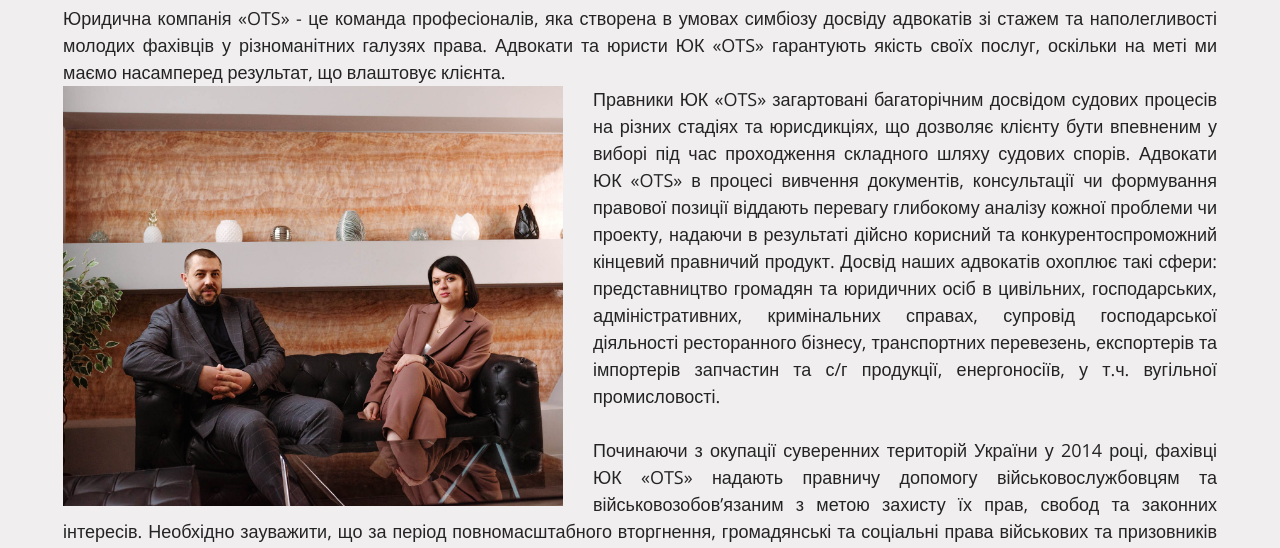
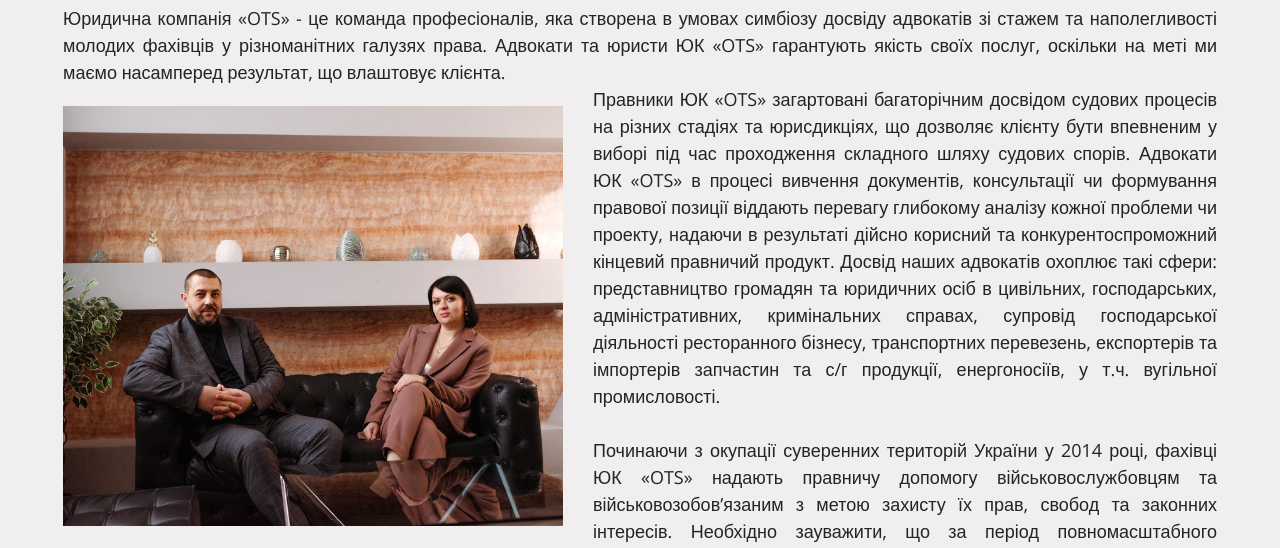
Before and after one commit to fibanachix/fibanachix.github.io, a plain HTML site: page pages/services.html in a window 1280 px wide. Shown: the part 247-795 px from the top of the page. Drawn offline with nearby package versions, Linux system fonts and the light colour scheme.

Commit message:
added margins to image(services)

```diff
--- a/styles/style-services.css
+++ b/styles/style-services.css
@@ -151,6 +151,8 @@ header{
     max-width: 500px;
     background-position: center;
     margin-right: 30px !important;
+    margin-top: 20px !important;
+    margin-bottom: 20px !important;
 }
 @media screen and (max-width: 415px){
     .image{ height: 300px; }
```
